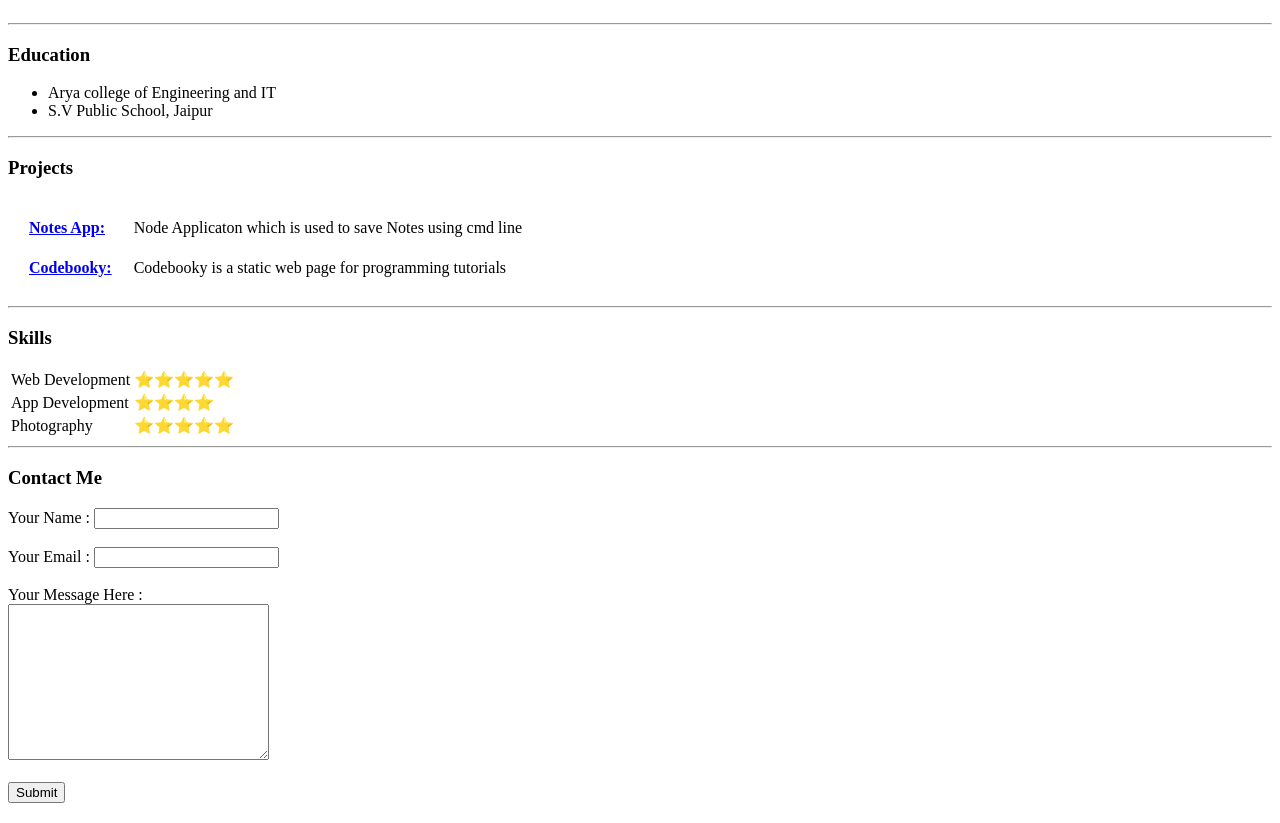
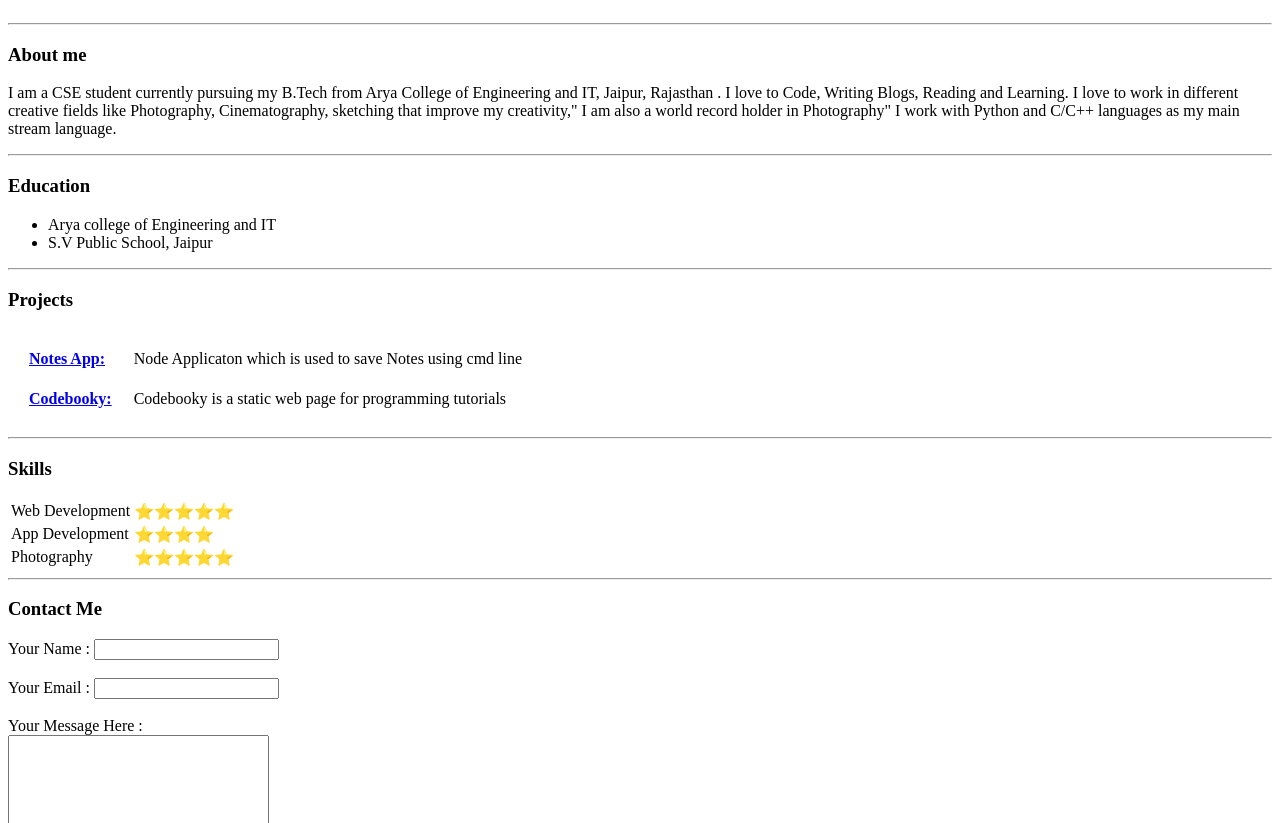
Before and after one commit to hiteshsubnani0128/htmlfolio, a plain HTML site: page index.html in a window 1280 px wide. Shown: the part 1099-1922 px from the top of the page. Drawn offline with Linux system fonts and the light colour scheme.

Commit message:
Update index.html

```diff
--- a/index.html
+++ b/index.html
@@ -28,6 +28,9 @@
     </td>
     </tr>
   </table>
+  <hr>
+  <h3>About me</h3>
+  <p>I am a CSE student currently pursuing my B.Tech from Arya College of Engineering and IT, Jaipur, Rajasthan . I love to Code, Writing Blogs, Reading and Learning. I love to work in different creative fields like Photography, Cinematography, sketching that improve my creativity," I am also a world record holder in Photography" I work with Python and C/C++ languages as my main stream language.</p>
   <hr>
   <h3>Education</h3>
   <ul>
```
